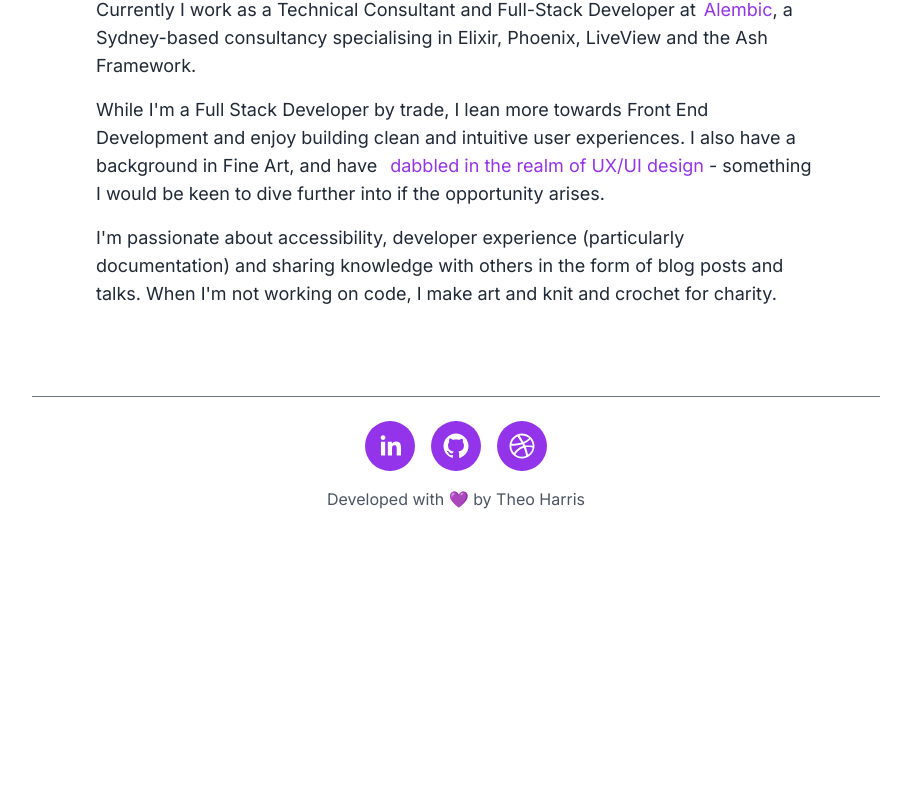
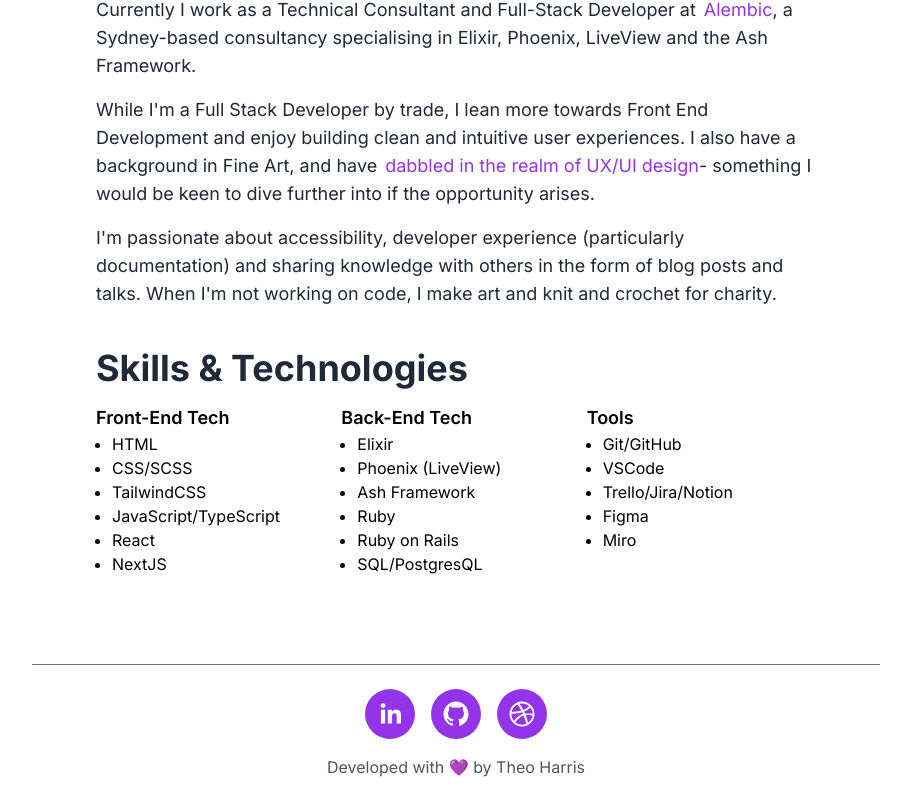
Before and after one commit to Theosaurus-Rex/dev-portfolio-2023, a Next.js app: page / in a window 1280 px wide. Shown: the part 452-1255 px from the top of the page, without its empty margins (184-1095 px from the left). Before the commit the page ends 987 px from the top, so only its background shows below. Built offline with nearby package versions, Linux system fonts and the light colour scheme.

Commit message:
feat(home): Add tech stack and tools to home page

```diff
--- a/src/app/page.tsx
+++ b/src/app/page.tsx
@@ -1,8 +1,8 @@
 import Link from "next/link";
 export default function Home() {
   return (
-    <main className="flex  flex-col items-center p-16">
-      <div className="flex flex-col space-y-4">
+    <main className="flex flex-col p-16 space-y-10">
+      <section className="flex flex-col space-y-4">
         <h1 className="text-left text-6xl font-bold text-gray-800">
           I'm Theo, a{" "}
           <span className="text-purple-600">Full Stack Developer</span> from
@@ -29,14 +29,14 @@
         <p className="text-lg text-left text-gray-800">
           While I'm a Full Stack Developer by trade, I lean more towards Front
           End Development and enjoy building clean and intuitive user
-          experiences. I also have a background in Fine Art, and have{" "}
+          experiences. I also have a background in Fine Art, and have
           <Link
             className="ml-2 text-purple-600"
             href="https://dribbble.com/Theosaurus-Rex"
             target="_blank"
           >
             dabbled in the realm of UX/UI design
-          </Link>{" "}
+          </Link>
           - something I would be keen to dive further into if the opportunity
           arises.
         </p>
@@ -46,7 +46,46 @@
           posts and talks. When I'm not working on code, I make art and knit and
           crochet for charity.
         </p>
-      </div>
+      </section>
+      <section className="flex flex-col space-y-4">
+        <h2 className="text-left text-4xl font-bold text-gray-800">
+          Skills & Technologies
+        </h2>
+        <div className="grid grid-cols-1 md:grid-cols-3 gap-4">
+          <div className="flex flex-col col-start-1 col-span-1">
+            <h3 className="font-semibold text-lg">Front-End Tech</h3>
+            <ul className="list-disc ml-4">
+              <li>HTML</li>
+              <li>CSS/SCSS</li>
+              <li>TailwindCSS</li>
+              <li>JavaScript/TypeScript</li>
+              <li>React</li>
+              <li>NextJS</li>
+            </ul>
+          </div>
+          <div className="flex flex-col md:col-start-2 col-span-1">
+            <h3 className="font-semibold text-lg">Back-End Tech</h3>
+            <ul className="list-disc ml-4">
+              <li>Elixir</li>
+              <li>Phoenix (LiveView)</li>
+              <li>Ash Framework</li>
+              <li>Ruby</li>
+              <li>Ruby on Rails</li>
+              <li>SQL/PostgresQL</li>
+            </ul>
+          </div>
+          <div className="flex flex-col md:col-start-3 col-span-1">
+            <h3 className="font-semibold text-lg">Tools</h3>
+            <ul className="list-disc ml-4">
+              <li>Git/GitHub</li>
+              <li>VSCode</li>
+              <li>Trello/Jira/Notion</li>
+              <li>Figma</li>
+              <li>Miro</li>
+            </ul>
+          </div>
+        </div>
+      </section>
     </main>
   );
 }
```
